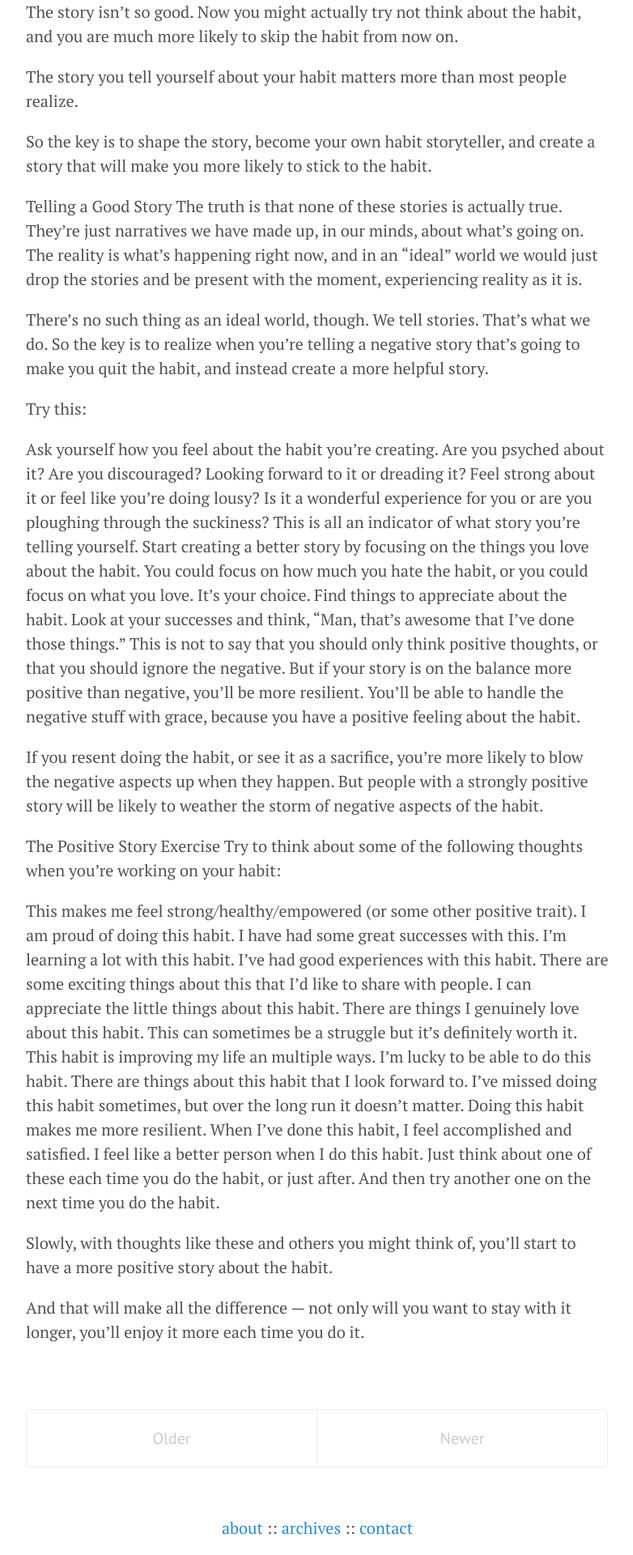
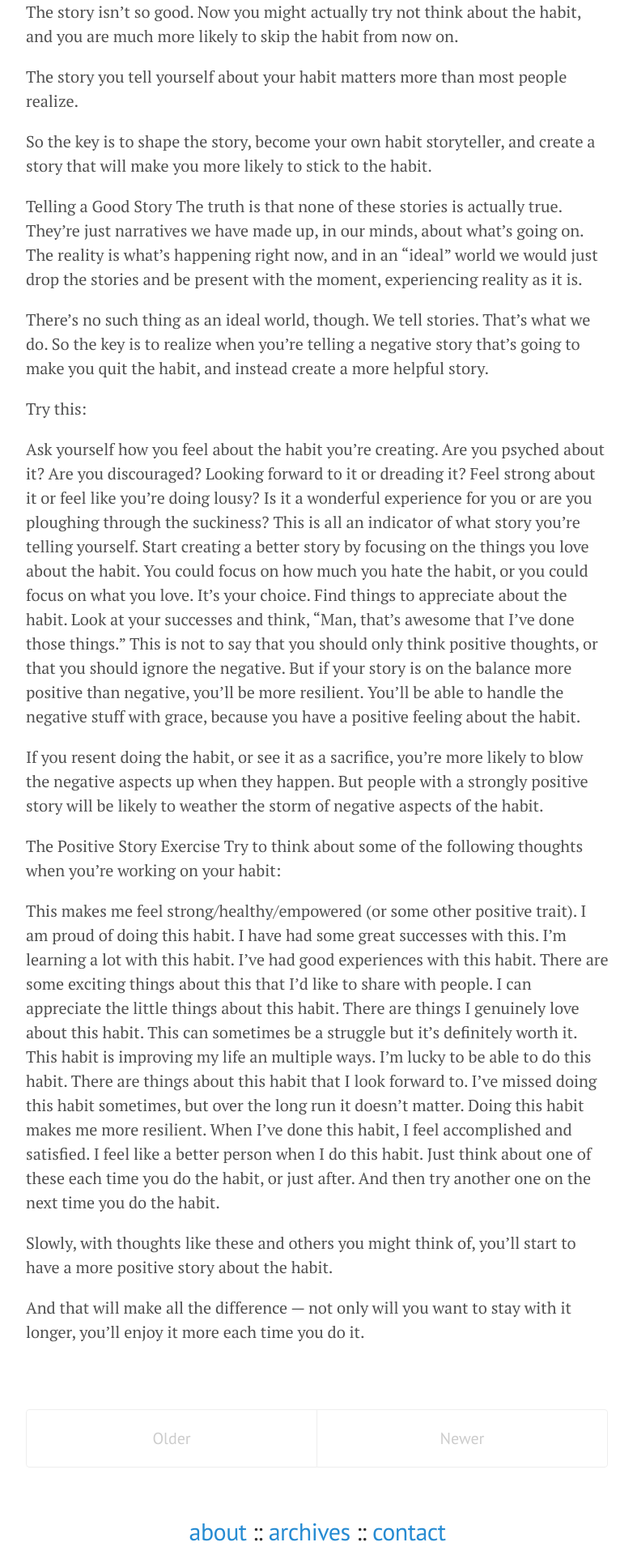
Before and after one commit to dhanielogy/dhanielogy.github.io, a Jekyll site: the page built from index.html, in a window 1280 px wide. Shown: the part 802-2722 px from the top of the page at 81% size, without its empty margins (248-1030 px from the left). Built offline with Jekyll 4.4.1, drawn with Linux system fonts in a browser that asks for light colours; the list of posts is cut into pages by our own code.

```diff
--- a/_layouts/default.html
+++ b/_layouts/default.html
@@ -26,7 +26,7 @@
 
 
 <footer>
-  <medium><center><a href="/about.html" title="about">about</a> :: <a href="/archives.html" title="archives">archives</a> :: <a href="/contact.html" title="contact">contact</a></center></medium>
+  <h2><center><a href="/about.html" title="about">about</a> :: <a href="/archives.html" title="archives">archives</a> :: <a href="/contact.html" title="contact">contact</a></center></h2>
 </footer>
   </body>
 </html>
```
